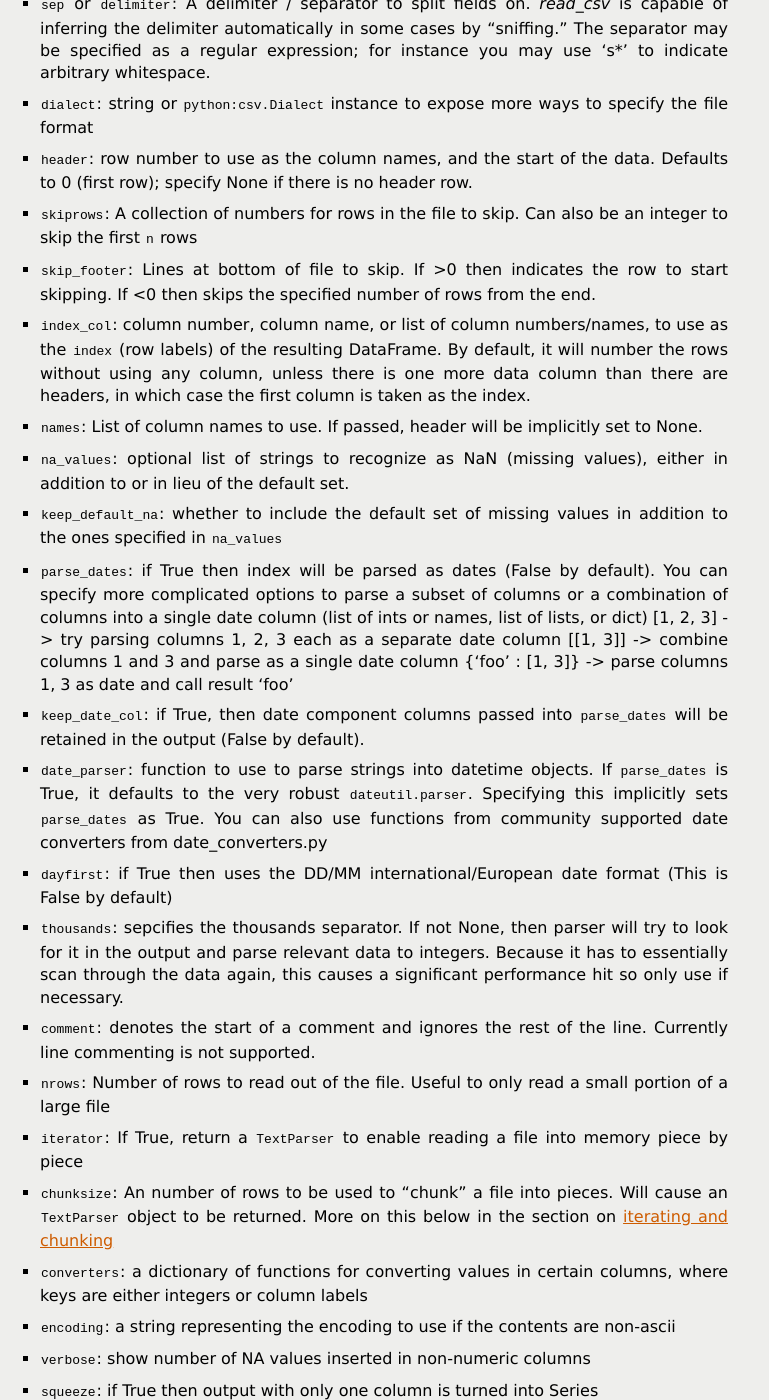
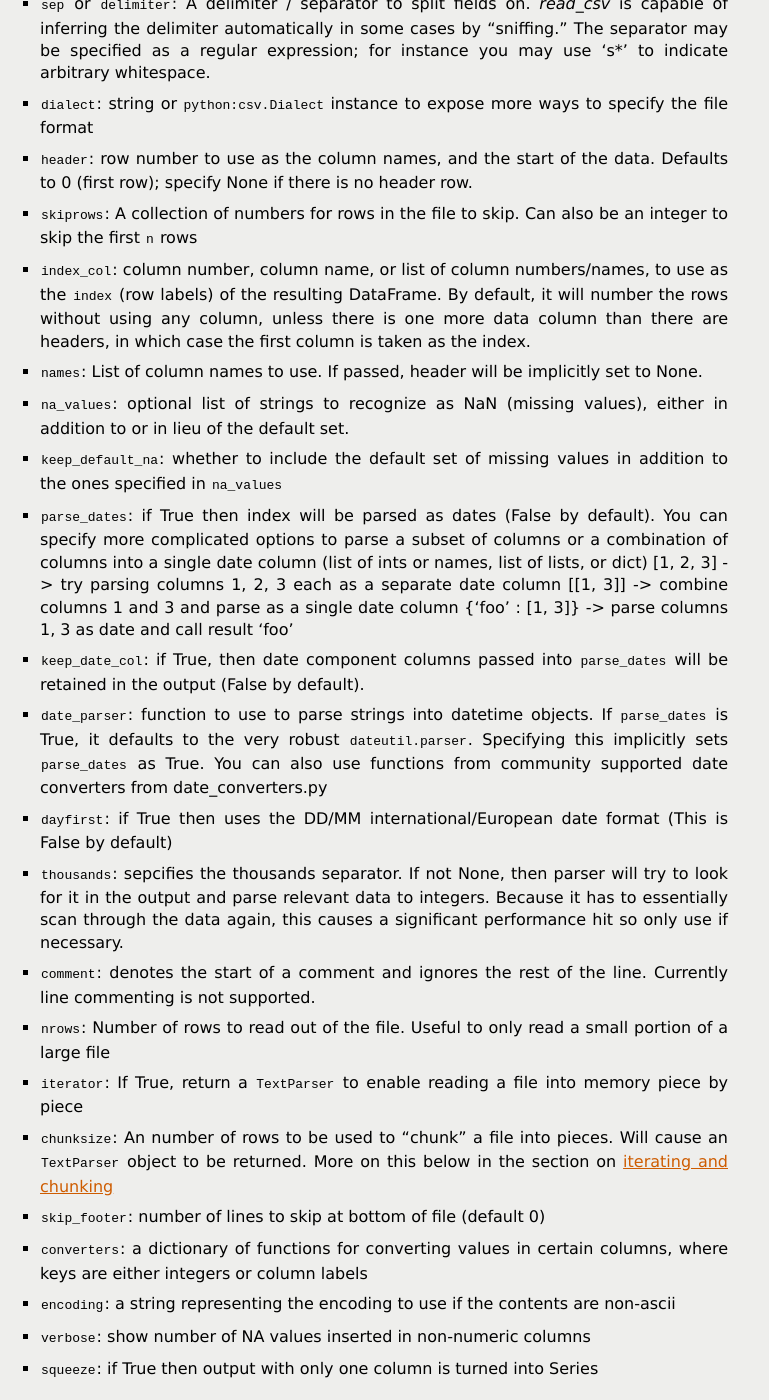
Before and after one commit to mobogaqc/pandas, a Sphinx documentation site: the page built from doc/source/io.rst, in a window 1280 px wide and 1400 px high, scrolled down 903 px. Shown: the whole window, without its empty margins (0-769 px from the left). Built offline with Sphinx 7.4.7, drawn with Linux system fonts in a browser that asks for light colours; formulas are drawn with MathJax 3; the version number is read from the project's files by our own code; grey boxes are pictures that could not be loaded.

Commit message:
revert skip_footer API change. use nrows instead

```diff
--- a/doc/source/io.rst
+++ b/doc/source/io.rst
@@ -76,9 +76,6 @@ data into a DataFrame object. They can take a number of arguments:
     Defaults to 0 (first row); specify None if there is no header row.
   - ``skiprows``: A collection of numbers for rows in the file to skip. Can
     also be an integer to skip the first ``n`` rows
-  - ``skip_footer``: Lines at bottom of file to skip. If >0 then indicates the
-    row to start skipping. If <0 then skips the specified number of rows from
-    the end.
   - ``index_col``: column number, column name, or list of column numbers/names,
     to use as the ``index`` (row labels) of the resulting DataFrame. By default,
     it will number the rows without using any column, unless there is one more
@@ -119,6 +116,7 @@ data into a DataFrame object. They can take a number of arguments:
   - ``chunksize``: An number of rows to be used to "chunk" a file into
     pieces. Will cause an ``TextParser`` object to be returned. More on this
     below in the section on :ref:`iterating and chunking <io.chunking>`
+  - ``skip_footer``: number of lines to skip at bottom of file (default 0)
   - ``converters``: a dictionary of functions for converting values in certain
     columns, where keys are either integers or column labels
   - ``encoding``: a string representing the encoding to use if the contents are
```
Also changed, not shown: 2 other files.
